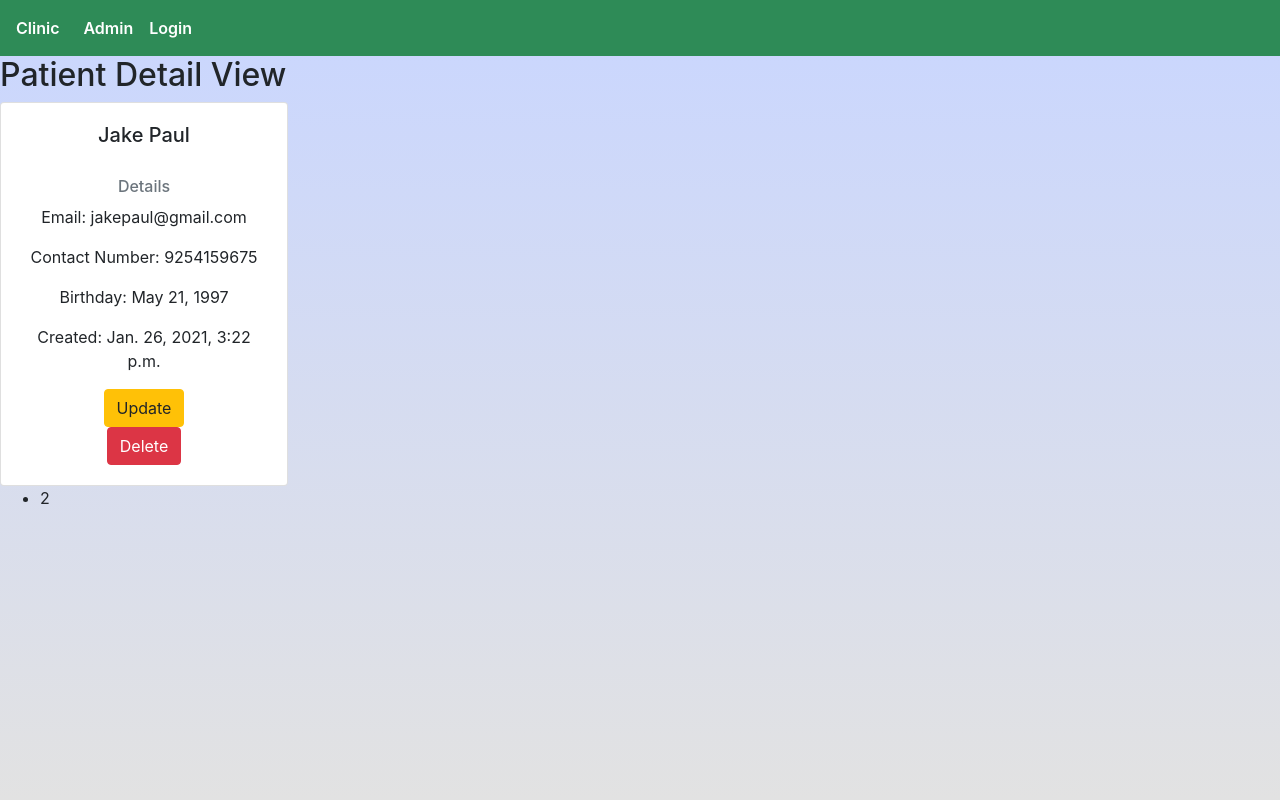
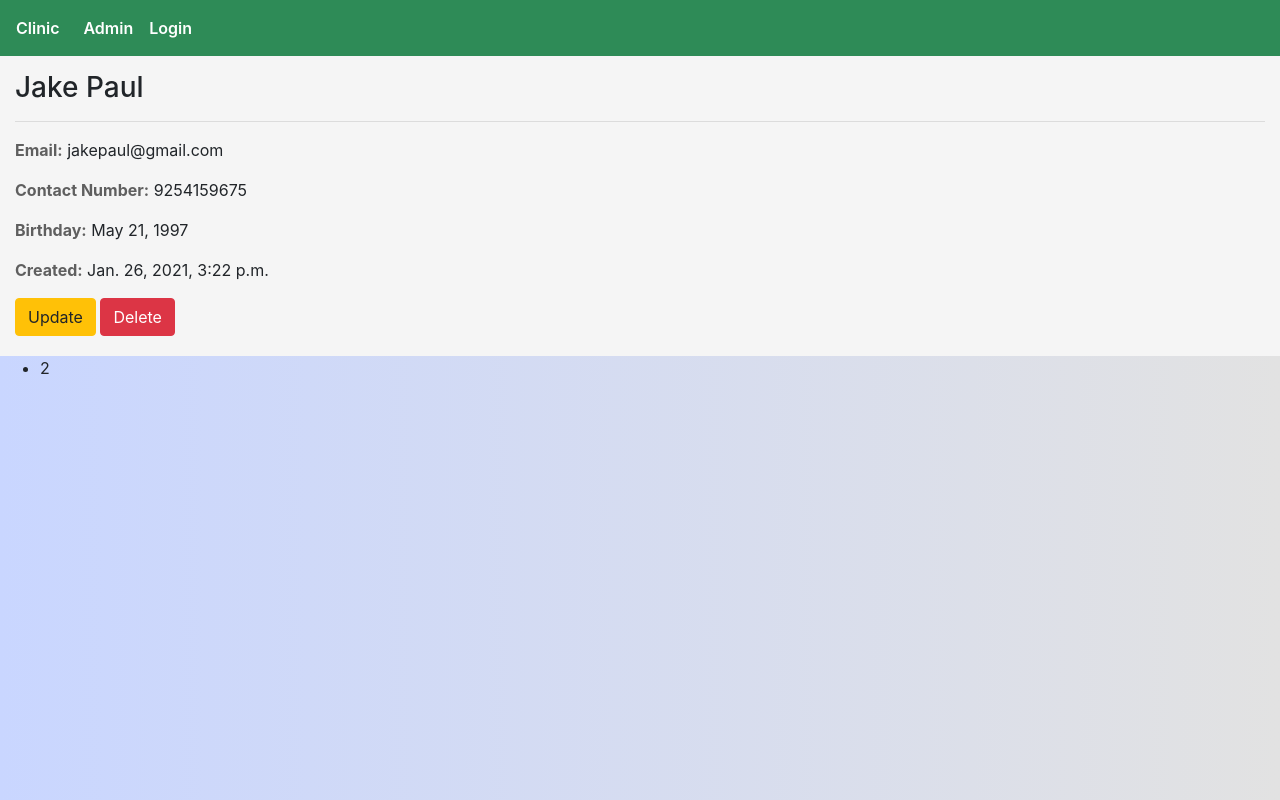
Before and after one commit to amiel-git/Clinic_Django_App, a Django app: page /patient/2/ in a window 1280 px wide. Run offline with Django 3.2, Linux system fonts and the light colour scheme; data comes from the database, SQL or seed files in the repository; both versions use the stored data as it was after the commit; some libraries are stand-ins or nearby versions.

Commit message:
Added DetailView for appointments and lots of styling (All done thinking of other fucntions to add 'Dashboards maybe?')

```diff
--- a/appointment/models.py
+++ b/appointment/models.py
@@ -2,6 +2,8 @@ from django.db import models
 from patient.models import Patient
 from doctor.models import Doctor
 from django.contrib.auth.models import User
+
+from django.urls import reverse
 
 class Appointment(models.Model):
 
@@ -39,5 +41,5 @@ class Appointment(models.Model):
         return f"{self.patient.first_name} {self.patient.last_name} - ID: {self.id}"
 
 
-    # def get_absolute_url(self):
-    #     return reverse("model_detail", kwargs={"pk": self.pk})
+    def get_absolute_url(self):
+        return reverse("appointment:detail", kwargs={"pk": self.pk})
--- a/appointment/urls.py
+++ b/appointment/urls.py
@@ -7,5 +7,6 @@ urlpatterns = [
     path('list/',views.AllAppointmentsListView.as_view(),name='list'),
     path('',views.CreateAppointmentView, name='create'),
     path('update/<int:pk>',views.AppointmentUpdateView.as_view(),name='update'),
+    path('<int:pk>/',views.AppointmentDetailView.as_view(),name='detail'),
     path('delete/<int:pk>',views.AppointmentDeleteView.as_view(),name='delete'),
 ]
--- a/appointment/views.py
+++ b/appointment/views.py
@@ -38,6 +38,12 @@ def CreateAppointmentView(request):
     return render(request,'appointment/create_appointment.html',context=context)
 
 
+class AppointmentDetailView(generic.DetailView):
+
+    model = Appointment
+    template_name = 'appointment/appointment_detail.html'
+    context_object_name = 'appointment_detail'
+
 class AppointmentUpdateView(generic.UpdateView):
 
     template_name = 'appointment/create_appointment.html'
--- a/static/css/appointment.css
+++ b/static/css/appointment.css
@@ -23,3 +23,7 @@
     transform: translate(-50%,-50%);
     box-shadow: 2px 2px 4px rgba(53, 53, 53,0.5);
 }
+
+.appointments-main-container{
+    padding: 10px !important;
+}
--- a/static/css/main.css
+++ b/static/css/main.css
@@ -5,7 +5,7 @@ html, body {
     height: 100%;
     background: #C9D6FF;  /* fallback for old browsers */
 background: -webkit-linear-gradient(to top, #E2E2E2, #C9D6FF);  /* Chrome 10-25, Safari 5.1-6 */
-background: linear-gradient(to top, #E2E2E2, #C9D6FF); /* W3C, IE 10+/ Edge, Firefox 16+, Chrome 26+, Opera 12+, Safari 7+ */
+background: linear-gradient(to right, #c9d6ff, #e2e2e2); /* W3C, IE 10+/ Edge, Firefox 16+, Chrome 26+, Opera 12+, Safari 7+ */
 
 }
 
@@ -29,6 +29,28 @@ background: linear-gradient(to top, #E2E2E2, #C9D6FF); /* W3C, IE 10+/ Edge, Fir
     margin-bottom: 0px !important;
 }
 
+.head-section {
+    padding: 15px;
+    justify-content: space-evenly;
+    margin-top: 30px;
+    margin-bottom: 30px;
+    display: flex;
+
+}
+
+.card {
+    border-radius: 10px;
+    width: 450px;
+    background: linear-gradient(to right, #134e5e, #71b280) !important;
+    border: none;
+    color: white;
+    box-shadow: 5px 5px 8px #888888 !important;
+}
+
 .card-title, .card-text, .card-body {
     text-align: center !important;
 }
+
+.appointments-section {
+    padding: 10px;
+}
--- a/static/css/patient.css
+++ b/static/css/patient.css
@@ -10,3 +10,10 @@
     transform: translate(-50%,-50%);
     box-shadow: 2px 2px 4px rgba(53, 53, 53,0.5);
 }
+
+.patient-info-container {
+    background: whitesmoke;
+    width: 100%;
+    height: 300px;
+    padding: 15px;
+}
--- a/templates/doctor/doctors_list.html
+++ b/templates/doctor/doctors_list.html
@@ -6,7 +6,7 @@
 {% endblock head_block %}
 
 {% block body_block %}
-    <div class="jumbotron">
+    <div class="jumbotron" style="margin-bottom: 0px !important;">
         <h2>Doctors List View</h2>
         <hr>
         <a href="{% url 'doctor:doctor_create'%}" class="btn btn-primary"> Add Doctor </a>
--- a/templates/patient/patient_detail.html
+++ b/templates/patient/patient_detail.html
@@ -1,23 +1,31 @@
 {% extends 'core/base.html' %}
 
+{% block head_block %}
+
+{% load static %}
+<link rel="stylesheet" href="{% static 'css/patient.css'%}">
+{% load formcss %}
+
+{% endblock head_block %}
 
 {% block body_block %}
-<h2>Patient Detail View</h2>
+    <div class="patient-details-main-container">
+      <div class="patient-info-container">
+        <h3>{{patient_detail.first_name | title}} {{patient_detail.last_name | title}}</h3>
+        <hr>
+        <p><strong style="color:#5f5f5f;">Email:</strong> {{patient_detail.email}}</p>
+        <p><strong style="color:#5f5f5f;">Contact Number:</strong> {{patient_detail.contact_number}}</p>
+        <p><strong style="color:#5f5f5f;">Birthday:</strong> {{patient_detail.birthday}}</p>
+        <p><strong style="color:#5f5f5f;">Created:</strong> {{patient_detail.created_on}}</p>
+        <div class="cta-container">
+          <a href="{% url 'patient:update' pk=patient_detail.id %}" class="btn btn-warning">Update</a>
+          <a href="{% url 'patient:delete' pk=patient_detail.id%}" class="btn btn-danger">Delete</a>
+        </div>
+      </div>
+    </div>
 
-<div class="card" style="width: 18rem;">
-    <div class="card-body">
-      <h5 class="card-title">{{patient_detail.first_name | title}} {{patient_detail.last_name | title}}</h5>
-      <br>
-      <h6 class="card-subtitle mb-2 text-muted">Details</h6>
-      <p class="card-text">Email: {{patient_detail.email}}</p>
-      <p class="card-text">Contact Number: {{patient_detail.contact_number}}</p>
-      <p class="card-text">Birthday: {{patient_detail.birthday}}</p>
-      <p class="card-text">Created: {{patient_detail.created_on}}</p>
-      <a href="{% url 'patient:update' pk=patient_detail.id %}" class="btn btn-warning">Update</a>
-      <br>
-      <a href="{% url 'patient:delete' pk=patient_detail.id%}" class="btn btn-danger">Delete</a>
-    </div>
-  </div>
+
+
   <ul>
    {% for appointment in patient_detail.appointments.all %}
    <li>{{ appointment.id }}</li>
--- a/templates/patient/patient_list.html
+++ b/templates/patient/patient_list.html
@@ -1,10 +1,12 @@
 {% extends 'core/base.html' %}
 
 {% block head_block %}
+
 {% load static %}
-<link rel="stylesheet" href="#">
+<link rel="stylesheet" href="{% static 'css/patient.css'%}">
+{% load formcss %}
+
 {% endblock head_block %}
-
 {% block body_block %}
     <div>
         <h2>Patients List View</h2>
```
Also changed, not shown: templates/appointment/appointment_detail.html (added, +29 -0 lines), templates/appointment/appointment_list.html (+11 -3 lines), templates/core/index.html (+23 -24 lines), db.sqlite3.
